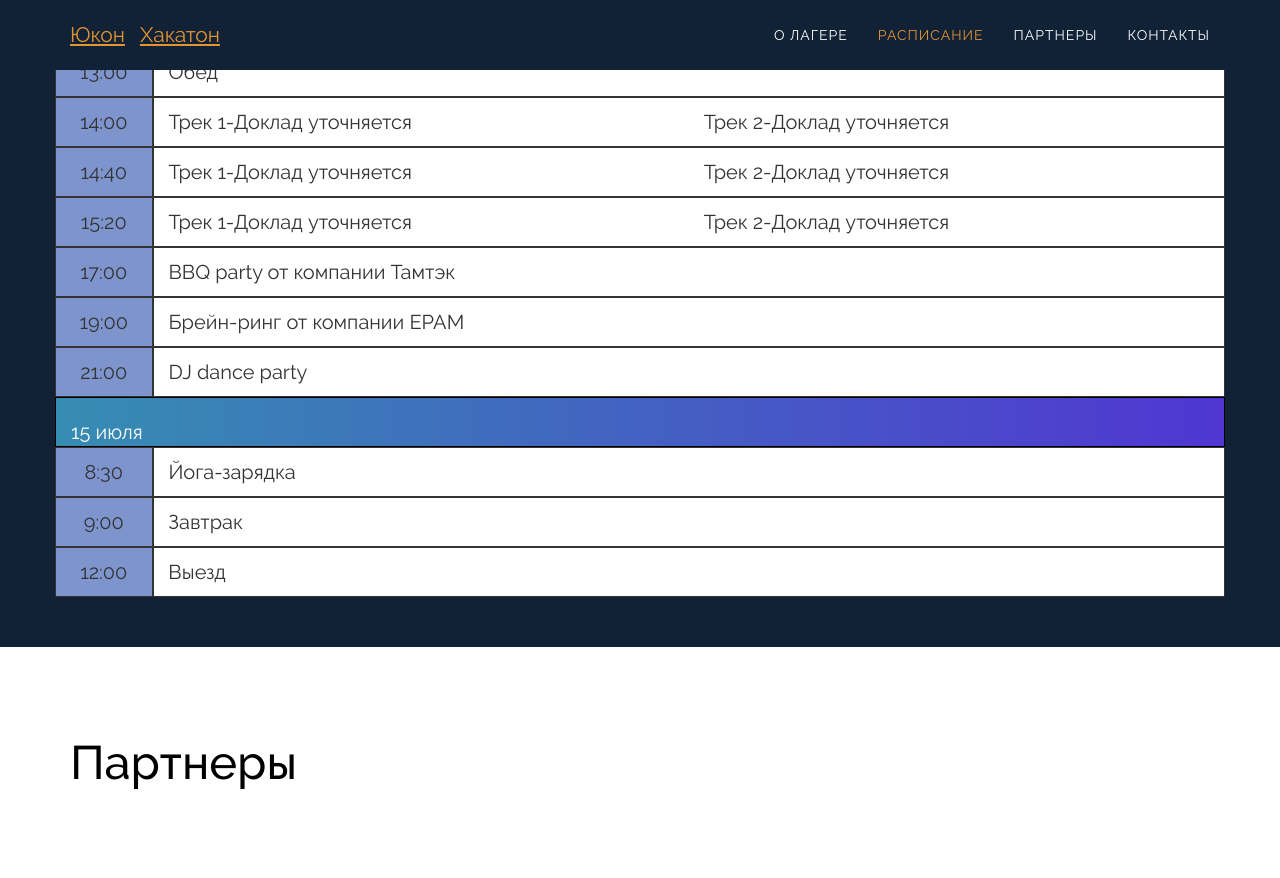
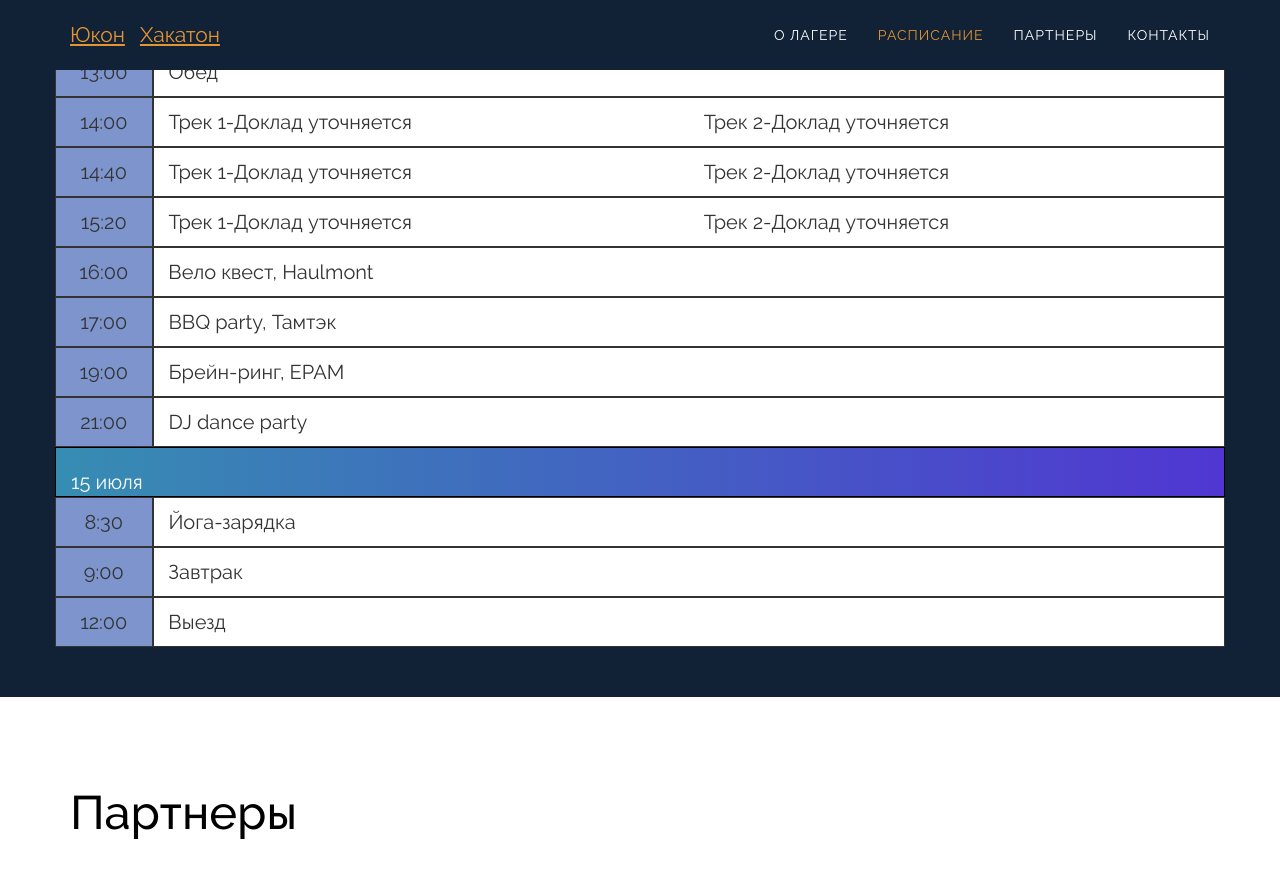
Before and after one commit to youcon/dune.github.io, a Jekyll site: the page built from index.html, in a window 1280 px wide and 900 px high, scrolled down 2786 px. Shown: the top 878 px of the window. Built offline with Jekyll 4.4.1, drawn with Linux system fonts in a browser that asks for light colours; nearby versions of some CDN libraries; some web fonts are replaced; comment, search, counter and statistics services are not loaded; some of the changed text lies outside the part shown.

```diff
--- a/_data/activities.yml
+++ b/_data/activities.yml
@@ -1,4 +1,4 @@
-- time: "Пятница 18:30"
+- time: "Пятница"
   sign: "&#x1F3C3"
   title: "Дюна-забег на 5км"
   description: "забег в лесу на призы от организаторов"
@@ -10,10 +10,10 @@
   sign: "&#x1F37A"
   title: "Крафтовое пиво"
   description: "вкусный и недорогой крафт"
-- time: ""
+- time: "Суббота"
   sign: "&#x1F6B4"
   title: "Вело квест"
-  description: ""
+  description: "велоориентирование в лесу"
 - time: "Суббота"
   sign: "&#x1F3D3"
   title: "Настольной теннис"
--- a/_data/schedule.yml
+++ b/_data/schedule.yml
@@ -98,10 +98,12 @@
                           speaker:
                                     bio: ""
                                     name: ""
+            - time: "16:00"
+              title: "Вело квест, Haulmont"
             - time: "17:00"
-              title: "BBQ party от компании Тамтэк"
+              title: "BBQ party, Тамтэк"
             - time: "19:00"
-              title: "Брейн-ринг от компании EPAM"
+              title: "Брейн-ринг, EPAM"
             - time: "21:00"
               title: "DJ dance party"
 - name: "15 июля"
```
